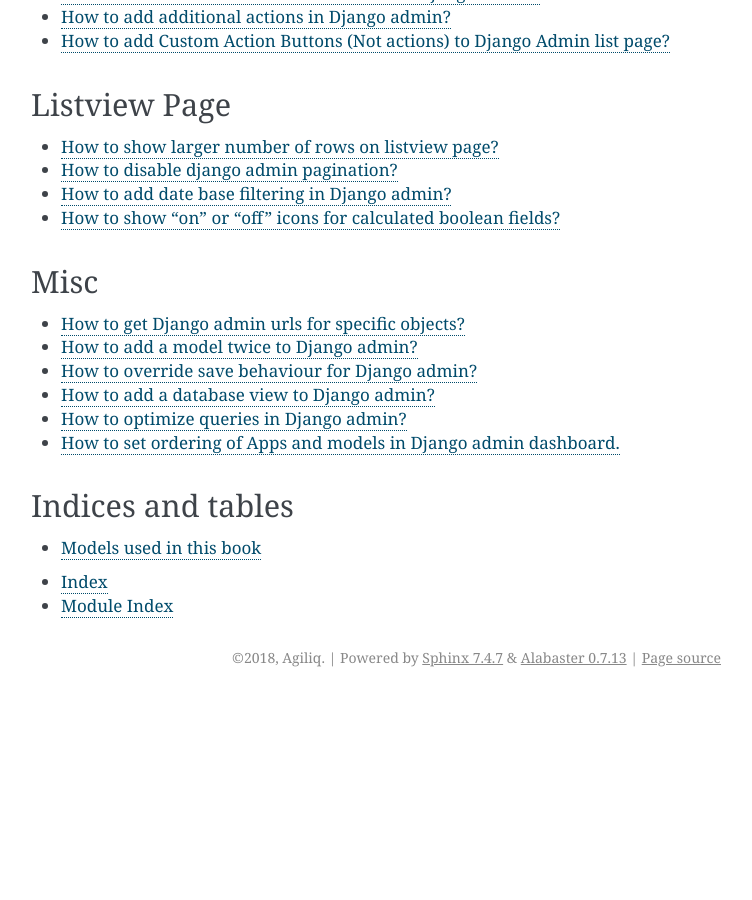
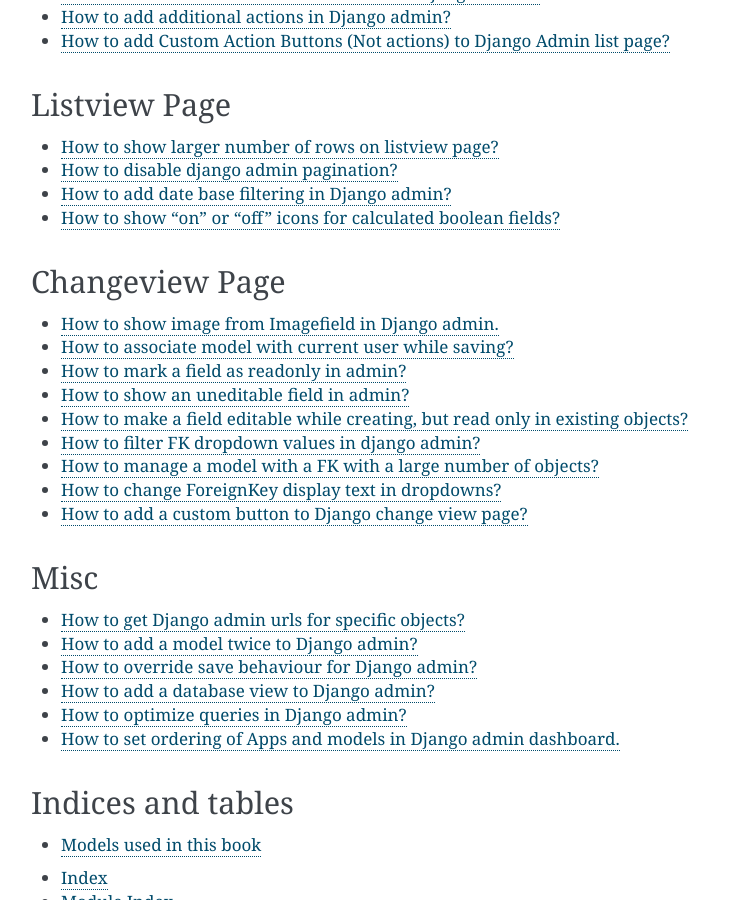
Before and after one commit to agiliq/django-admin-cookbook, a Sphinx documentation site: the page built from docs/index.rst, in a window 1280 px wide and 900 px high, scrolled down 1378 px. Shown: the whole window, without its empty margins (389-1141 px from the left). Built offline with Sphinx 7.4.7, drawn with Linux system fonts in a browser that asks for light colours; before the commit the page ends 2075 px from its top, so only the background shows below that.

Commit message:
Added chaneview placeholders

```diff
--- /dev/null
+++ b/docs/changeview_readonly.rst
@@ -0,0 +1,2 @@
+How to mark a field as readonly in admin?
+++++++++++++++++++++++++++++++++++++++++++
--- /dev/null
+++ b/docs/current_user.rst
@@ -0,0 +1,2 @@
+How to associate model with current user while saving?
+++++++++++++++++++++++++++++++++++++++++++++++++++++++++++++++++++++++++++++++++++++
--- /dev/null
+++ b/docs/custom_button.rst
@@ -0,0 +1,2 @@
+How to add a custom button to Django change view page?
+++++++++++++++++++++++++++++++++++++++++++++++++++++++++++++++++++++++++++++++++++++
--- /dev/null
+++ b/docs/filter_fk_dropdown.rst
@@ -0,0 +1,2 @@
+How to filter FK dropdown values in django admin?
+++++++++++++++++++++++++++++++++++++++++++++++++++++++++++++++++++++++++++++++++++++
--- /dev/null
+++ b/docs/fk_display.rst
@@ -0,0 +1,2 @@
+How to change ForeignKey display text in dropdowns?
+++++++++++++++++++++++++++++++++++++++++++++++++++++++++++++++++++++++++++++++++++++
--- /dev/null
+++ b/docs/imagefield.rst
@@ -0,0 +1,2 @@
+How to show image from Imagefield in Django admin.
+++++++++++++++++++++++++++++++++++++++++++++++++++++++++++++++++++++++++++++++++++++
--- a/docs/index.rst
+++ b/docs/index.rst
@@ -84,6 +84,22 @@
    date_based_filtering
    boolean_fields
 
+Changeview Page
+++++++++++++++++++++++++++++++++++++++++++
+
+.. toctree::
+   :maxdepth: 1
+
+   imagefield
+   current_user
+   changeview_readonly
+   uneditable_field
+   uneditable_existing
+   filter_fk_dropdown
+   many_fks
+   fk_display
+   custom_button
+
 
 Misc
 ++++++++++++++++++++++++++++++++++++++++++
--- /dev/null
+++ b/docs/many_fks.rst
@@ -0,0 +1,2 @@
+How to manage a model with a FK with a large number of objects?
+++++++++++++++++++++++++++++++++++++++++++++++++++++++++++++++++++++++++++++++++++++
--- /dev/null
+++ b/docs/uneditable_existing.rst
@@ -0,0 +1,2 @@
+How to make a field editable while creating, but read only in existing objects?
+++++++++++++++++++++++++++++++++++++++++++++++++++++++++++++++++++++++++++++++++++++
--- /dev/null
+++ b/docs/uneditable_field.rst
@@ -0,0 +1,2 @@
+How to show an uneditable field in admin?
+++++++++++++++++++++++++++++++++++++++++++++++++++++++++++++++++++++++++++++++++++++
```
